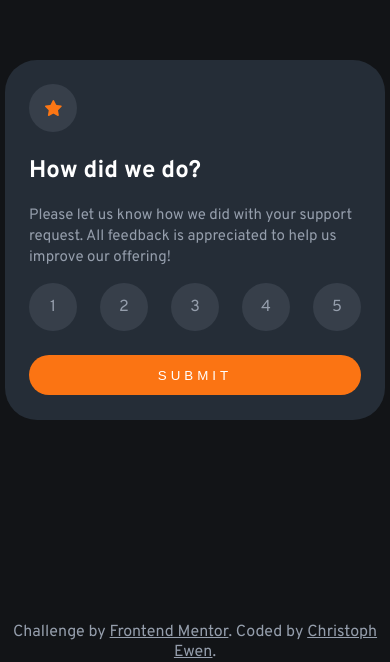
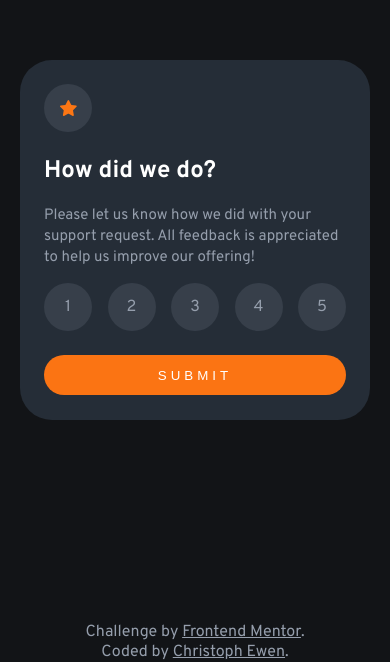
Before and after one commit to reherz87/interactive-rating-component-main, a plain HTML site: page index.html in a window 390 px wide. Shown: the part 182-844 px from the top of the page. Drawn offline with Linux system fonts and the light colour scheme.

Commit message:
Added media query

```diff
--- a/styles.css
+++ b/styles.css
@@ -81,6 +81,16 @@ footer {
   border-radius: 2rem;
 }
 
+@media only screen and (max-width: 600px) {
+  .card {
+    width: 350px;
+  }
+  .attribution {
+    width: 60%;
+    margin: auto;
+  }
+}
+
 .container__rating {
   display: flex;
   justify-content: space-between;
```
